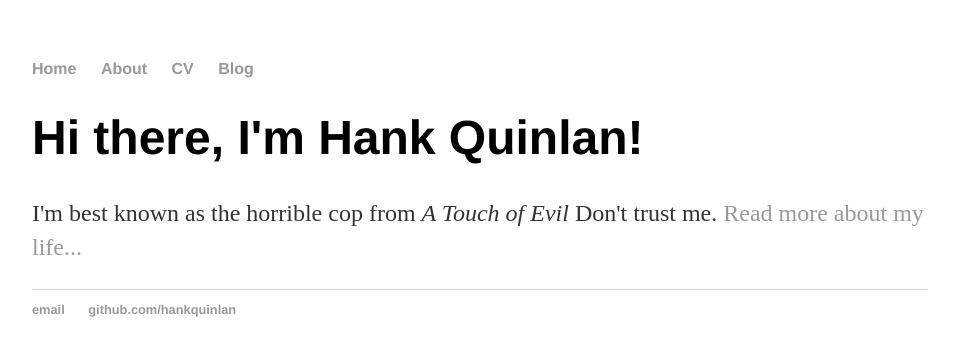
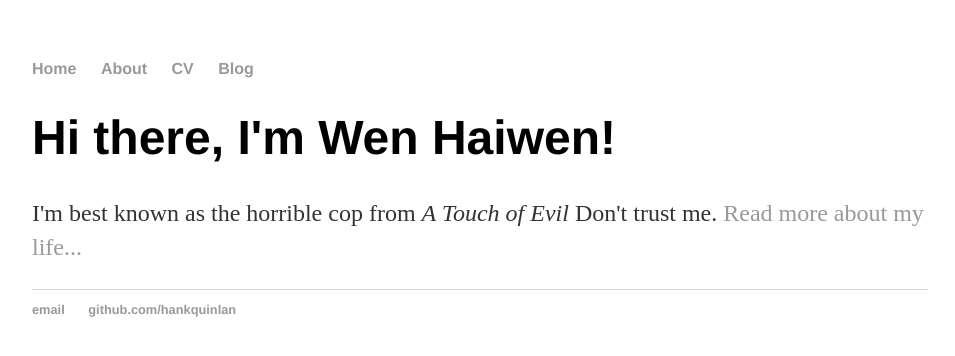
Before and after one commit to wenhaiwen/wenhaiwen.github.io, a Jekyll site: the page built from index.html, in a window 1280 px wide. Shown: the top 356 px of the page, without its empty margins (160-1115 px from the left). Built offline with Jekyll 4.4.1, drawn with Linux system fonts in a browser that asks for light colours.

Commit message:
Update index.html
change index.html content

```diff
--- a/index.html
+++ b/index.html
@@ -1,29 +1,8 @@
-<!DOCTYPE html>
-<html>
-	<head>
-		<title>Hank Quinlan, Horrible Cop</title>
-		<link rel="stylesheet" type="text/css" href="/css/main.css">
-	</head>
-	<body>
-		<nav>
-    		<ul>
-        		<li><a href="/">Home</a></li>
-	        	<li><a href="/about">About</a></li>
-        		<li><a href="/cv">CV</a></li>
-        		<li><a href="/blog">Blog</a></li>
-    		</ul>
-		</nav>
-		<div class="container">
-    		<div class="blurb">
-        		<h1>Hi there, I'm Hank Quinlan!</h1>
-				<p>I'm best known as the horrible cop from <em>A Touch of Evil</em> Don't trust me. <a href="/about">Read more about my life...</a></p>
-    		</div><!-- /.blurb -->
-		</div><!-- /.container -->
-		<footer>
-    		<ul>
-        		<li><a href="mailto:hankquinlanhub@gmail.com">email</a></li>
-        		<li><a href="https://github.com/hankquinlan">github.com/hankquinlan</a></li>
-			</ul>
-		</footer>
-	</body>
-</html>
+---
+layout: default
+title: Wen Haiwen, Horrible Cop
+---
+<div class="blurb">
+	<h1>Hi there, I'm Wen Haiwen!</h1>
+	<p>I'm best known as the horrible cop from <em>A Touch of Evil</em> Don't trust me. <a href="/about">Read more about my life...</a></p>
+</div><!-- /.blurb -->
```
